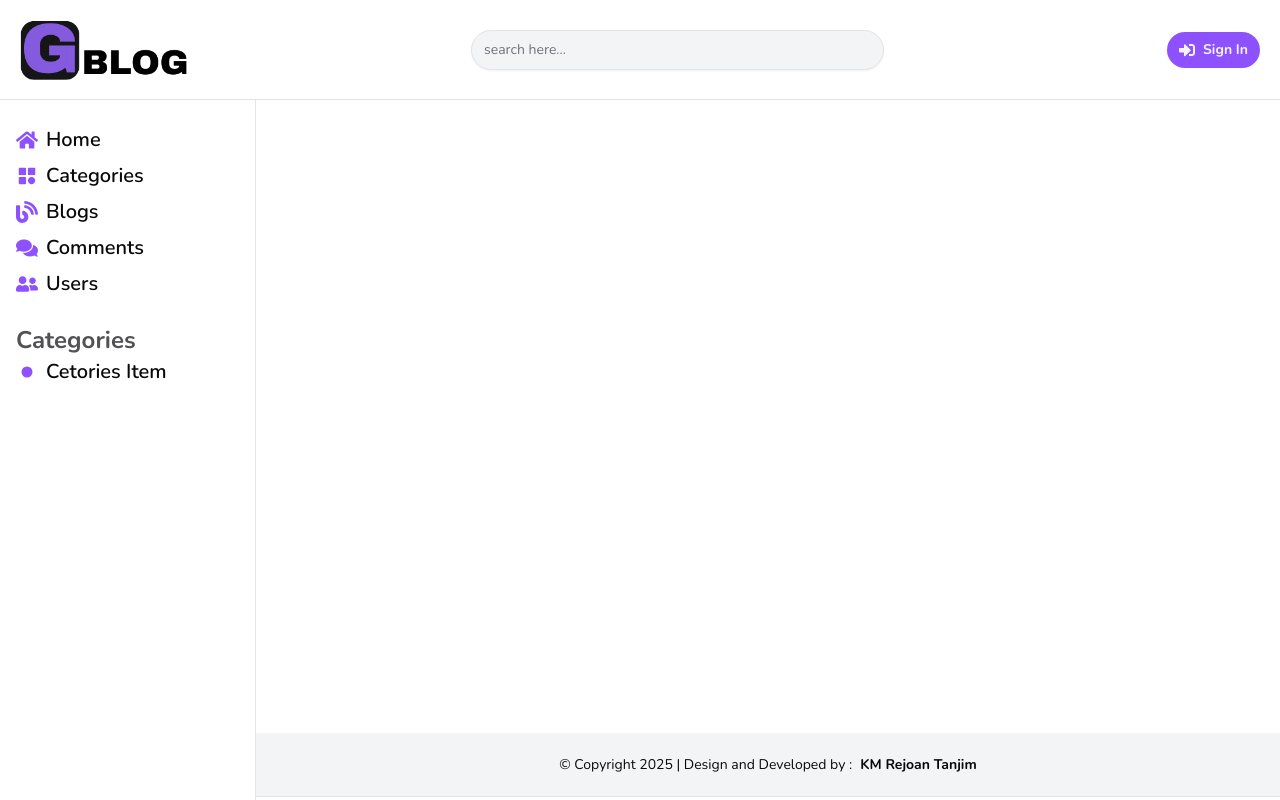
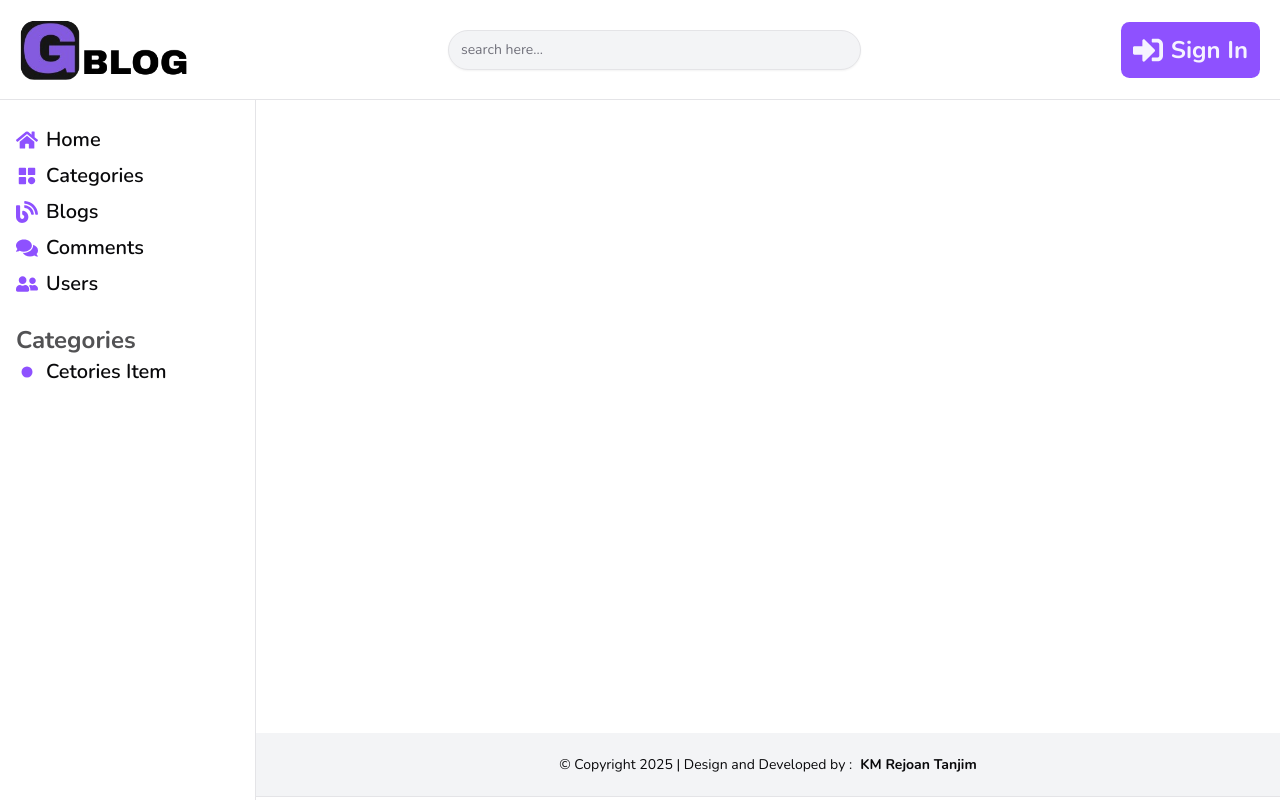
Before and after one commit to KMR756/gblog_mern_stack_project, a React (Vite) app in the folder gblog_client/: page / in a window 1280 px wide. Built offline with nearby package versions, Linux system fonts and the light colour scheme.

Commit message:
solving some UI design issues

```diff
--- a/gblog_client/src/components/Navbar.jsx
+++ b/gblog_client/src/components/Navbar.jsx
@@ -24,9 +24,9 @@ const Navbar = () => {
       </div>
       <div>
         {!user.isLoggedIn ? (
-          <Button className="rounded-full font-bold" asChild>
+          <Button className="rounded-md text-2xl py-7 px-5 font-bold" asChild>
             <Link to={RouteSignIn}>
-              <FaSignInAlt />
+              <FaSignInAlt style={{ width: 30, height: 30 }} />
               Sign In
             </Link>
           </Button>
```
